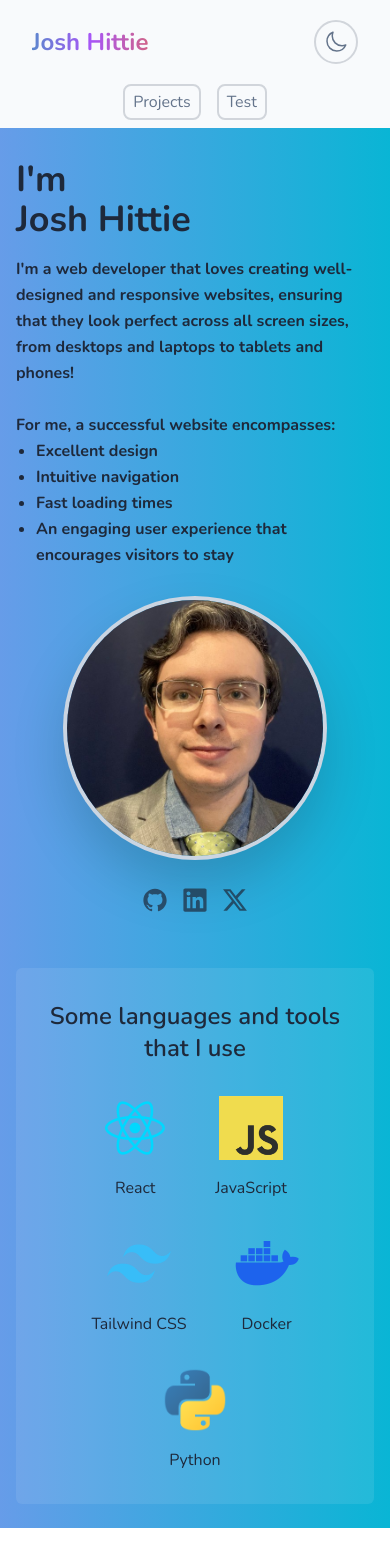
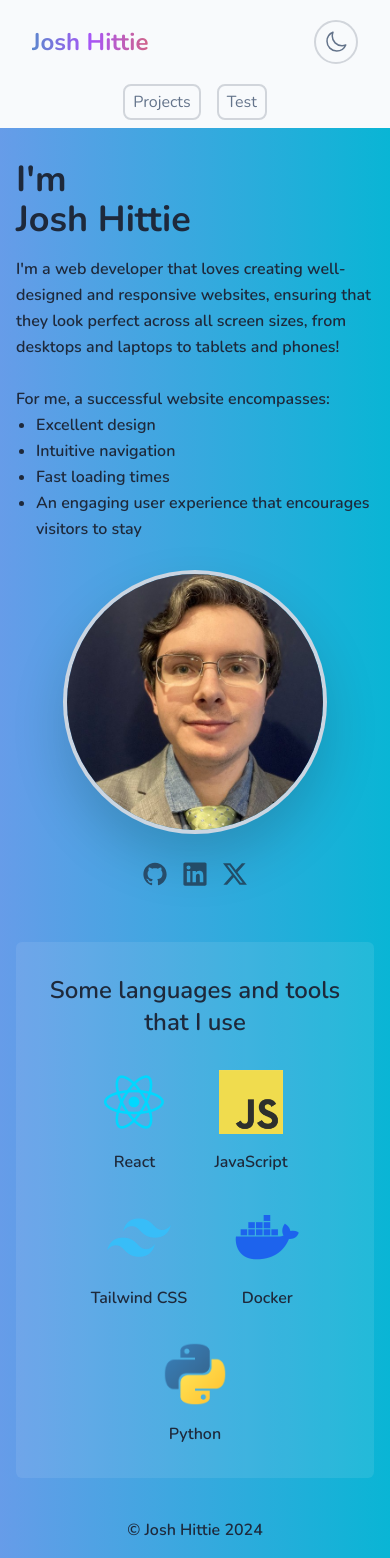
Before and after one commit to joshh20/portfolio, a React (Vite) app: page / in a window 390 px wide. Before the commit the page ends 1528 px from the top, so only its background shows below. Built offline with nearby package versions, Linux system fonts and the light colour scheme.

Commit message:
Added a Footer.jsx component. In Hero.jsx, changed font to be semibold. In Tools.jsx, made font semibold.

```diff
--- /dev/null
+++ b/src/components/Footer.jsx
@@ -0,0 +1,10 @@
+export default function Footer() {
+    const currentYear = new Date().getFullYear();
+    return (
+        <footer>
+            <div className="mx-auto max-w-4xl py-4 text-center font-semibold text-slate-800 dark:text-slate-300 md:mt-20">
+                <span>© Josh Hittie {currentYear}</span>
+            </div>
+        </footer>
+    );
+}
--- a/src/components/Hero.jsx
+++ b/src/components/Hero.jsx
@@ -10,7 +10,7 @@ export default function Hero() {
                         <p>I'm</p>
                         <p>Josh Hittie</p>
                     </div>
-                    <div className="mt-4 font-bold sm:mt-8 sm:text-lg">
+                    <div className="mt-4 font-semibold sm:mt-8 sm:text-lg">
                         <p>
                             I'm a web developer that loves creating
                             well-designed and responsive websites, ensuring that
--- a/src/components/Layout.jsx
+++ b/src/components/Layout.jsx
@@ -1,6 +1,7 @@
 import React, { createContext, useState } from "react";
 import { Outlet } from "react-router-dom";
 import Header from "./Header";
+import Footer from "./Footer";
 
 export const DarkContext = createContext("");
 
@@ -13,6 +14,7 @@ export default function Layout() {
             <main>
                 <Outlet />
             </main>
+            <Footer />
         </DarkContext.Provider>
     );
 }
--- a/src/components/Tools.jsx
+++ b/src/components/Tools.jsx
@@ -12,7 +12,7 @@ export default function Tools() {
                     <h2 className="mb-8 text-center text-2xl font-semibold text-slate-800 dark:text-slate-300">
                         Some languages and tools that I use
                     </h2>
-                    <div className="mx-auto flex flex-wrap items-center justify-center gap-x-12 gap-y-8">
+                    <div className="mx-auto flex flex-wrap items-center justify-center gap-x-12 gap-y-8 font-semibold">
                         <div className="flex flex-col items-center justify-center">
                             <img
                                 src={reactLogo}
```
